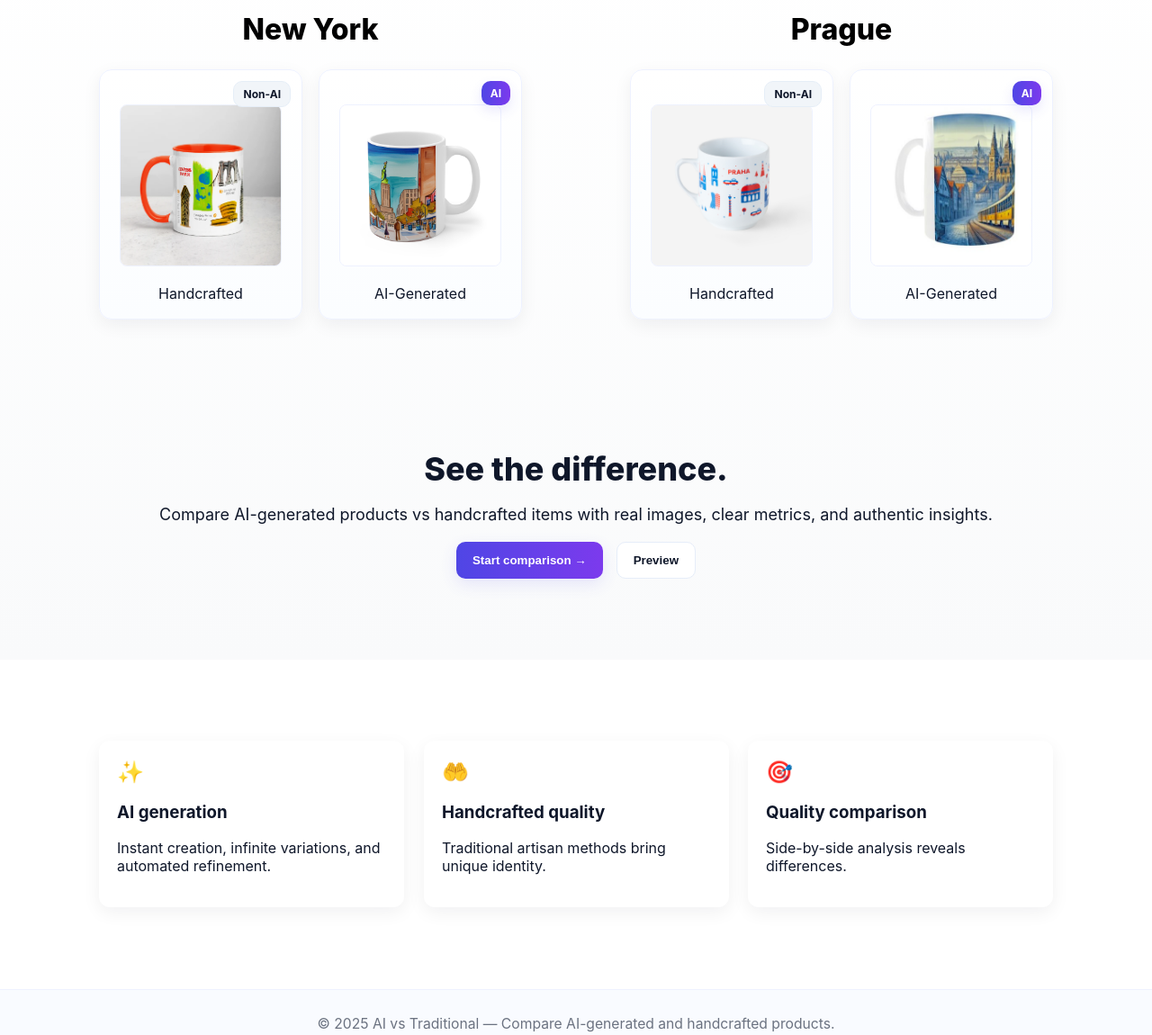
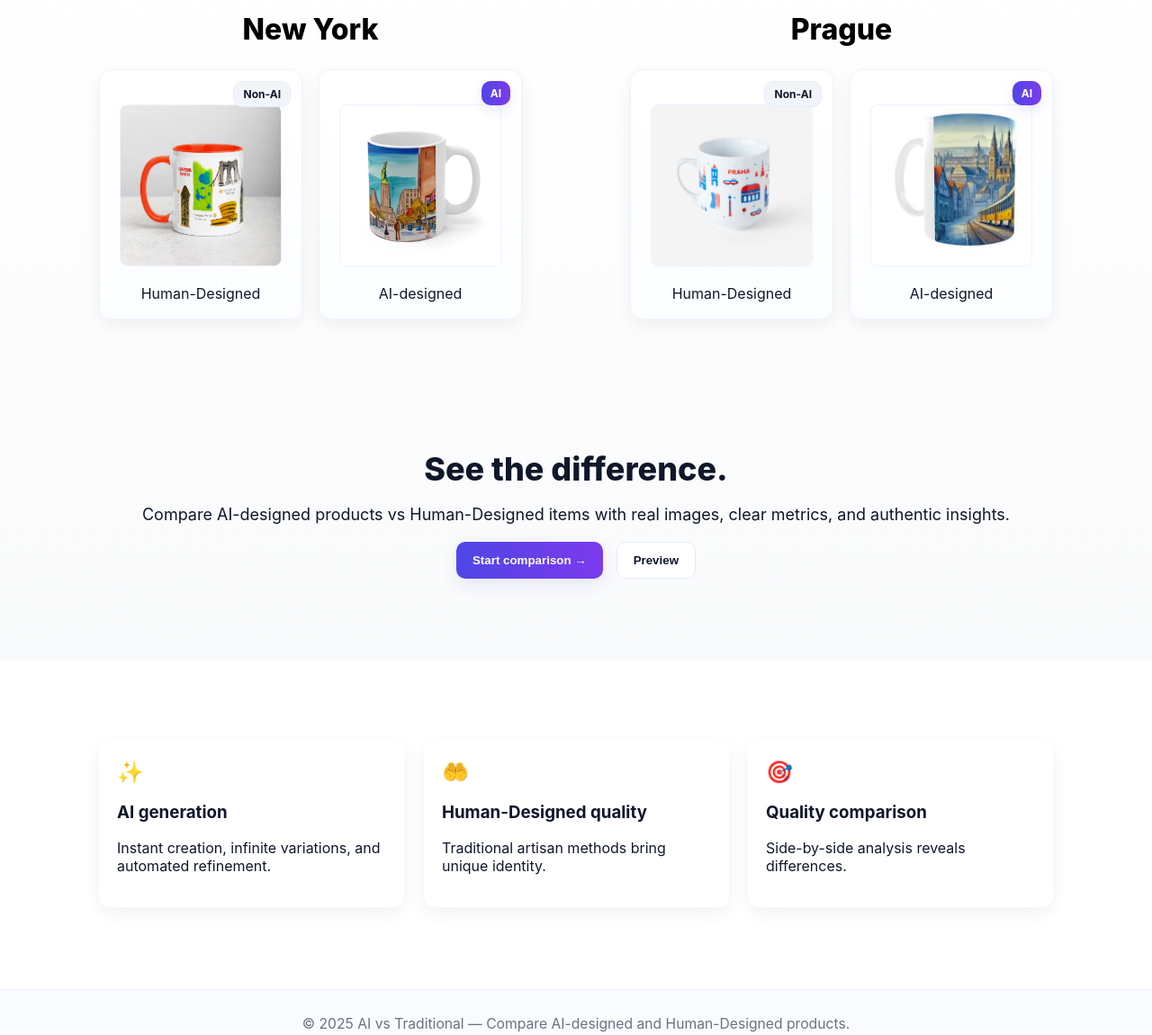
Before and after one commit to Badhan-alsoltech/AI-vs-Traditional, a website: page screens/index.html in a window 1280 px wide. Shown: the part 87-1237 px from the top of the page at 90% size. Drawn offline with nearby package versions, Linux system fonts and the light colour scheme; animation ran at ten frames a second.

Commit message:
Update index.html

```diff
--- a/screens/index.html
+++ b/screens/index.html
@@ -106,7 +106,7 @@
                 <div class="media">
                   <img src="/assets/images/New York mug Human.webp" class="card-image" />
                 </div>
-                <div class="card-title">Handcrafted</div>
+                <div class="card-title">Human-Designed</div>
               </article>
 
               <!-- New York AI -->
@@ -115,7 +115,7 @@
                 <div class="media">
                   <img src="/assets/images/New York mug AI.jpg" class="card-image" />
                 </div>
-                <div class="card-title">AI-Generated</div>
+                <div class="card-title">AI-designed</div>
               </article>
 
             </div>
@@ -133,7 +133,7 @@
                 <div class="media">
                   <img src="/assets/images/Prague mug Human.jpg" class="card-image" />
                 </div>
-                <div class="card-title">Handcrafted</div>
+                <div class="card-title">Human-Designed</div>
               </article>
 
               <!-- Prague AI -->
@@ -142,7 +142,7 @@
                 <div class="media">
                   <img src="/assets/images/Prague mug AI.jpg" class="card-image" />
                 </div>
-                <div class="card-title">AI-Generated</div>
+                <div class="card-title">AI-designed</div>
               </article>
 
             </div>
@@ -151,7 +151,7 @@
           <!-- FULL WIDTH TEXT + BUTTONS -->
           <div class="fullwidth-section">
             <h1>See the difference.</h1>
-            <p>Compare AI-generated products vs handcrafted items with real images, clear metrics, and authentic insights.</p>
+            <p>Compare AI-designed products vs Human-Designed items with real images, clear metrics, and authentic insights.</p>
 
             <div class="fullwidth-buttons">
               <button class="btn primary" id="ctaCompare">Start comparison →</button>
@@ -175,7 +175,7 @@
 
         <div class="feature reveal" data-anim="fade-up" data-delay="120">
           <div class="feature-icon">🤲</div>
-          <h3>Handcrafted quality</h3>
+          <h3>Human-Designed quality</h3>
           <p>Traditional artisan methods bring unique identity.</p>
         </div>
 
@@ -190,7 +190,7 @@
     <!-- FOOTER -->
     <footer class="footer">
       <div class="container text-center muted">
-        © 2025 AI vs Traditional — Compare AI-generated and handcrafted products.
+        © 2025 AI vs Traditional — Compare AI-designed and Human-Designed products.
       </div>
     </footer>
 
```
